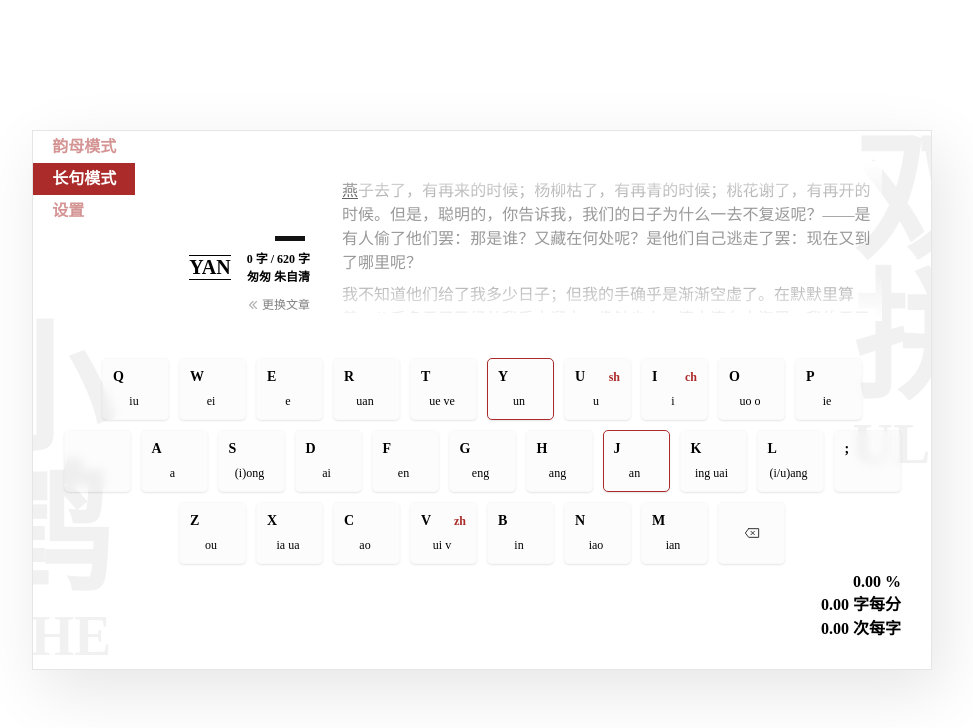
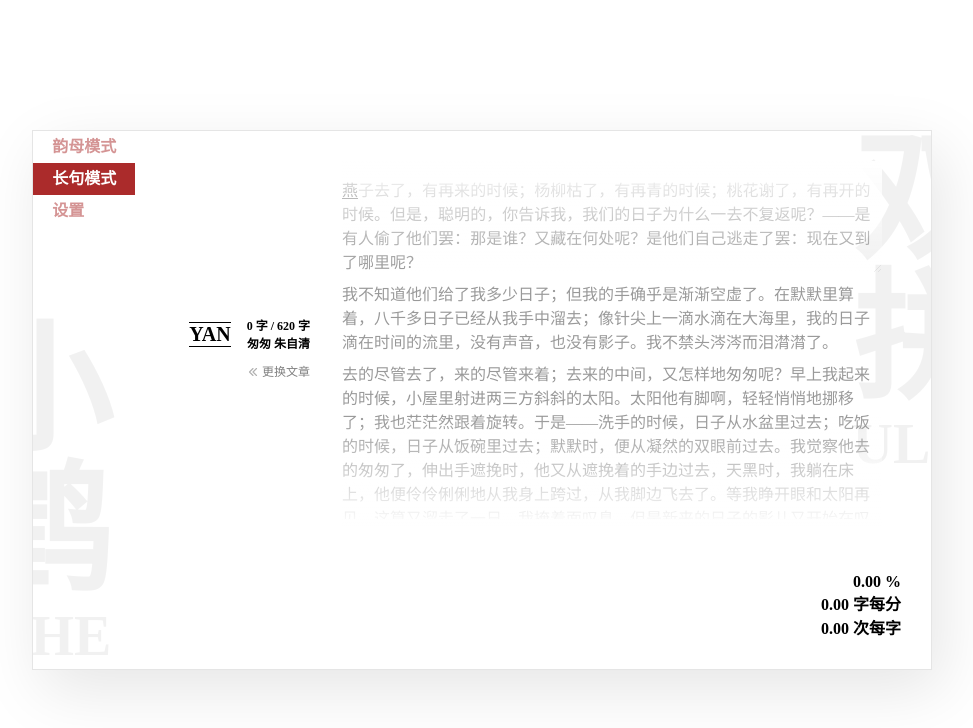
Before and after one commit to Yidadaa/shuangpin, a Vue app: page /#/settings in a window 1280 px wide. Both pictures are taken after a click on the element "长句模式". Shown: the top 728 px of the page, without its empty margins (158-1131 px from the left). Built offline with nearby package versions, Linux system fonts and the light colour scheme.

Commit message:
feat: 增加自由输入模式

```diff
--- a/src/components/ParagraphTextInput.vue
+++ b/src/components/ParagraphTextInput.vue
@@ -1,17 +1,68 @@
 <script setup lang="ts">
 import { storeToRefs } from "pinia";
+import { ref, computed } from "vue";
 
 import { useStore } from "../store";
 
 const store = useStore();
 const paragraphs = storeToRefs(store).currentParagraphs;
 const currentParagraph = storeToRefs(store).currentParagraphIndex;
+
+const isFreeMode = storeToRefs(store).isFreeMode;
+const currentInput = ref("");
+
+const inputChars = computed(() => {
+  const expectedText = paragraphs.value[currentParagraph.value.paragraphIndex];
+  const inputText = currentInput.value;
+
+  const longerCount = Math.max(expectedText.length, inputText.length);
+
+  return new Array(longerCount).fill(0).map((_, i) => ({
+    text: expectedText[i] ?? "",
+    isCursor: i === inputText.length,
+    class:
+      i === inputText.length
+        ? "current-text"
+        : i > inputText.length
+        ? "bg-text"
+        : expectedText[i] === inputText[i]
+        ? "done-text"
+        : "error-text",
+  }));
+});
 </script>
 
 <template>
   <!-- eslint-disable vue/html-indent -->
   <div class="text-area">
-    <div class="scroll-area">
+    <div class="scroll-area free-mode" v-if="isFreeMode">
+      <p v-for="(p, i) in paragraphs" :key="i">
+        <span v-if="i < currentParagraph.paragraphIndex" class="done-text">
+          {{ p }}
+        </span>
+        <span
+          class="editing-paragraph"
+          v-else-if="i === currentParagraph.paragraphIndex"
+        >
+          <span>
+            <span
+              v-for="(char, ti) in inputChars"
+              :key="ti"
+              :class="char.class"
+              :id="char.isCursor ? 'cursor' : ''"
+            >
+              {{ char.text }}
+            </span>
+          </span>
+          <textarea
+            class="done-text editing-input"
+            v-model="currentInput"
+          ></textarea>
+        </span>
+        <span v-else class="bg-text">{{ p }}</span>
+      </p>
+    </div>
+    <div class="scroll-area" v-else>
       <p v-for="(p, i) in paragraphs" :key="i">
         <span v-if="i < currentParagraph.paragraphIndex" class="done-text">
           {{ p }}
@@ -77,6 +128,10 @@ const currentParagraph = storeToRefs(store).currentParagraphIndex;
     position: relative;
     margin: 8px 0;
 
+    &.free-mode {
+      height: 350px;
+    }
+
     @media (max-width: 576px) {
       height: 30vh;
     }
@@ -103,7 +158,16 @@ const currentParagraph = storeToRefs(store).currentParagraphIndex;
       margin: 0.5em 0;
     }
 
-    .scroll-input {
+    .editing-paragraph {
+      display: block;
+      position: relative;
+
+      .editing-bg {
+        display: block;
+        line-height: 1.5;
+      }
+
+      .editing-input {
         width: 100%;
         height: 100%;
         padding: 0;
@@ -116,6 +180,10 @@ const currentParagraph = storeToRefs(store).currentParagraphIndex;
         border: 0;
         line-height: 1.5;
         opacity: 0.1;
+        color: var(--black);
+        outline: 0;
+        font-family: inherit;
+      }
     }
   }
 }
--- a/src/pages/ParagraphMode.vue
+++ b/src/pages/ParagraphMode.vue
@@ -27,6 +27,7 @@ const store = useStore();
 const settings = storeToRefs(store).settings;
 
 const summary = ref(new TypingSummary());
+const isFreeMode = storeToRefs(store).isFreeMode;
 
 function onKeyPressed() {
   summary.value.onKeyPressed();
@@ -145,13 +146,27 @@ function shortPinyin(pinyins: string[]) {
   }
   return ret.join("/");
 }
+
+const displayAreaClass = computed(() => {
+  let retClasses = [];
+
+  if (isEditing.value) {
+    retClasses.push("editing");
+  }
+
+  if (isFreeMode.value) {
+    retClasses.push("free-mode");
+  }
+
+  return retClasses.join(" ");
+});
 </script>
 
 <template>
   <div class="p-mode">
-    <div class="display-area" :class="isEditing && 'editing'">
+    <div class="display-area" :class="displayAreaClass">
       <div class="p-title" :class="isEditing && 'editing'">
-        <div class="pinyin">
+        <div class="pinyin" v-if="!isFreeMode">
           <Pinyin :chars="pinyin" />
         </div>
 
@@ -201,7 +216,7 @@ function shortPinyin(pinyins: string[]) {
     </div>
 
     <Keyboard
-      v-if="!isEditing"
+      v-if="!isEditing && !isFreeMode"
       :valid-seq="onSeq"
       :hints="currentInput.spHints"
     />
--- a/src/store.ts
+++ b/src/store.ts
@@ -3,6 +3,31 @@ import { PresetConfigs, ShuangpinConfig } from "./utils/keyboard";
 import PresetArticles from "./utils/article.json";
 import { map } from "./utils/common";
 import { nextValidHanziIndex } from "./utils/hanzi";
+
+const defaultAppState = {
+  currentLeadIndex: 0,
+  currentFollowIndex: 0,
+  progresses: {} as Record<string, Progress>,
+
+  // 用户自定义双拼配置
+  localConfigs: {} as Record<string, RawShuangPinConfig>,
+
+  // 用户自定义文章
+  localArticles: {} as Record<string, string>,
+
+  currentArticleIndex: 0,
+  isEditingArticle: false,
+
+  isFreeMode: true,
+
+  settings: {
+    enableAutoClear: true,
+    enableKeyHint: true,
+    enablePinyinHint: true,
+    theme: "auto",
+    shuangpinMode: "小鹤双拼",
+  },
+};
 
 declare global {
   type RawArticleName = keyof typeof PresetArticles;
@@ -12,19 +37,7 @@ declare global {
     type: "CUSTOM" | "PRESET";
   };
 
-  interface AppState {
-    currentLeadIndex: number;
-    currentFollowIndex: number;
-    currentArticleIndex: number;
-    progresses: Record<string, Progress>;
-
-    localConfigs: Record<string, RawShuangPinConfig>;
-    localArticles: Record<string, string>;
-    isEditingArticle: boolean;
-
-    combines: Combine[];
-    settings: Settings;
-  }
+  type AppState = typeof defaultAppState;
 }
 
 const cache: Record<string, ShuangpinConfig> = {};
@@ -46,28 +59,7 @@ function getOrCreateProgress(
 
 export const useStore = defineStore("app", {
   state: (): AppState => {
-    return {
-      currentLeadIndex: 0,
-      currentFollowIndex: 0,
-      progresses: {},
-
-      // 用户自定义双拼配置
-      localConfigs: {},
-
-      // 用户自定义文章
-      localArticles: {},
-
-      currentArticleIndex: 0,
-      isEditingArticle: false,
-      combines: [],
-      settings: {
-        enableAutoClear: true,
-        enableKeyHint: true,
-        enablePinyinHint: true,
-        theme: "auto",
-        shuangpinMode: "小鹤双拼",
-      },
-    };
+    return defaultAppState;
   },
   getters: {
     modes(state) {
```
Lines whose indentation alone changed are shown as unchanged.
